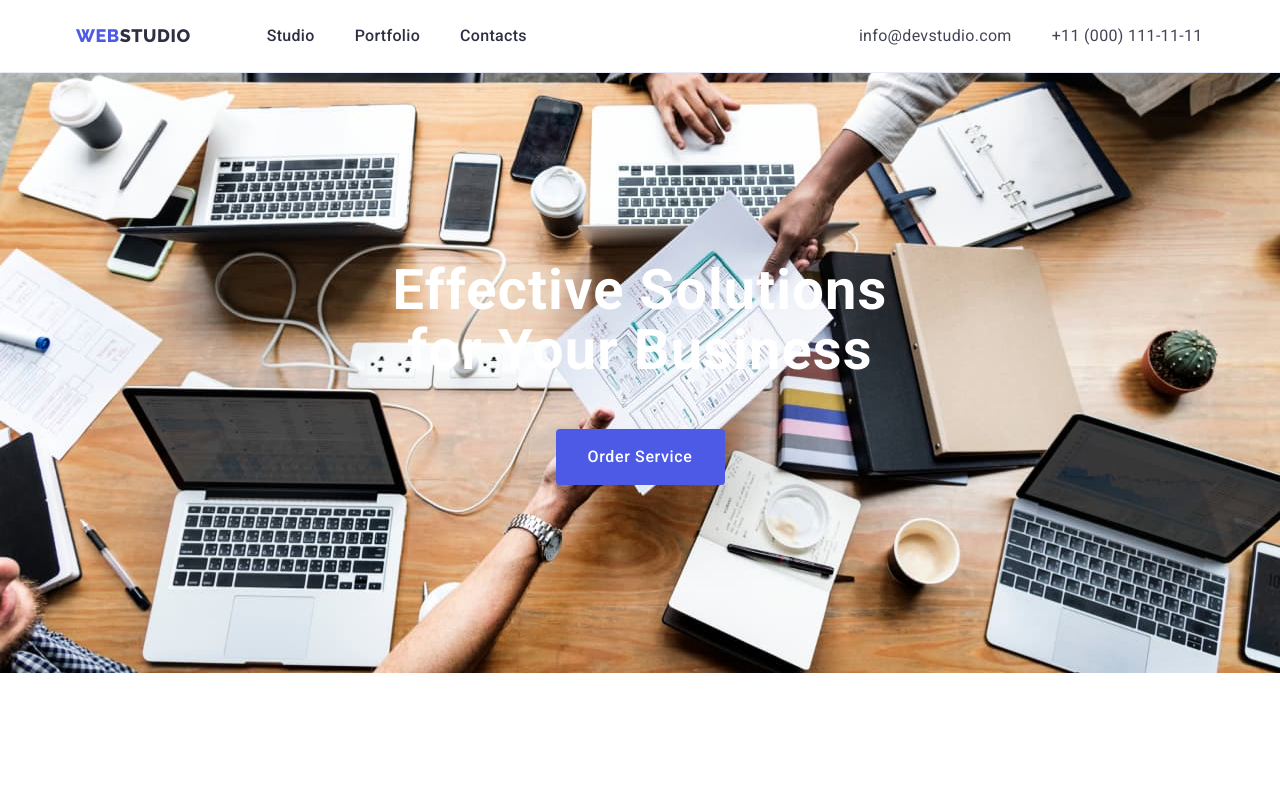
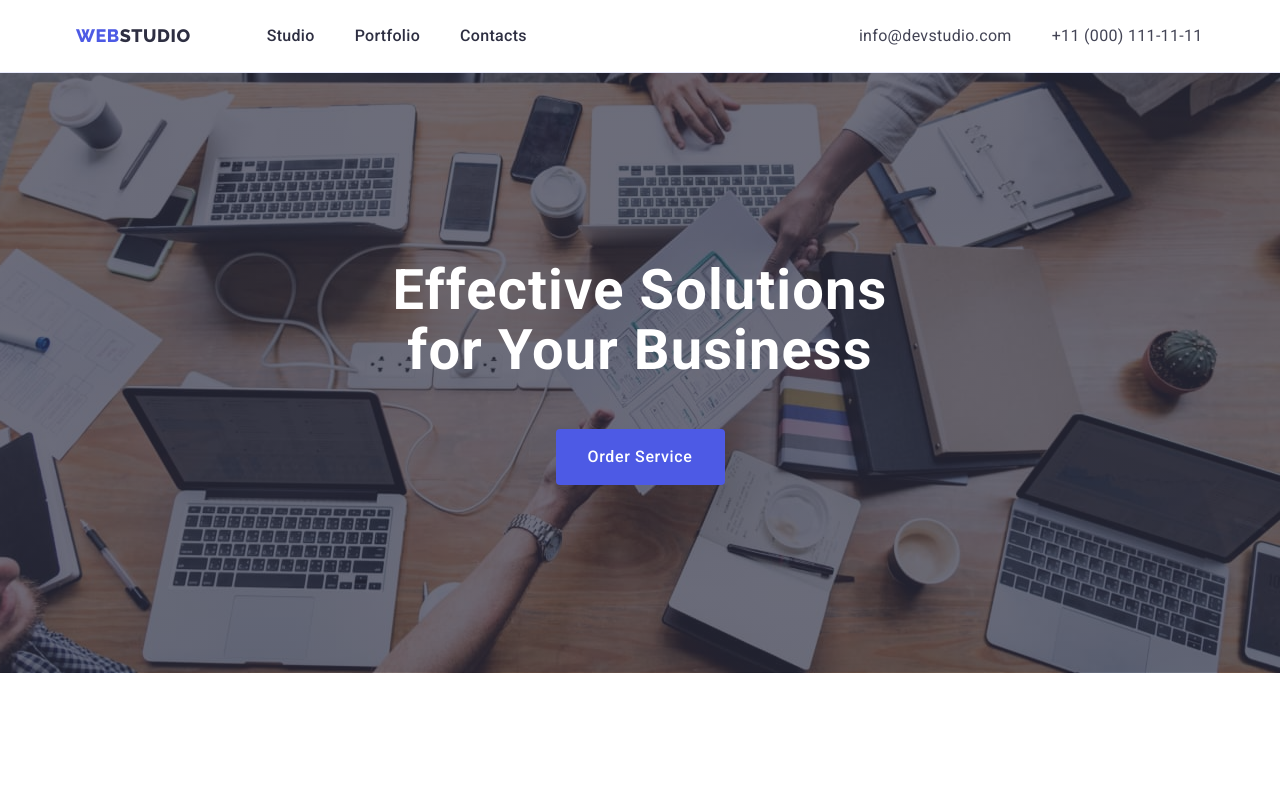
Before and after one commit to vadik184/goit-markup-hw-04, a plain HTML site: page index.html in a window 1280 px wide. Shown: the top 789 px of the page. Drawn offline with nearby package versions, Linux system fonts and the light colour scheme.

Commit message:
updata 2

```diff
--- a/css/style.css
+++ b/css/style.css
@@ -163,9 +163,15 @@ img {
   background-color: var(--dark);
   padding-bottom: 188px;
   padding-top: 188px;
-  background-image: url(../images/hero-baground-office.jpg);
+  background-image: linear-gradient(
+      to bottom,
+      rgba(46, 47, 66, 0.7),
+      rgba(46, 47, 66, 0.7)
+    ),
+    url(../images/hero-baground-office.jpg);
   background-repeat: no-repeat;
   background-position: 50% 50%;
+  background-size: auto;
 }
 .hero-container {
   display: block;
```
